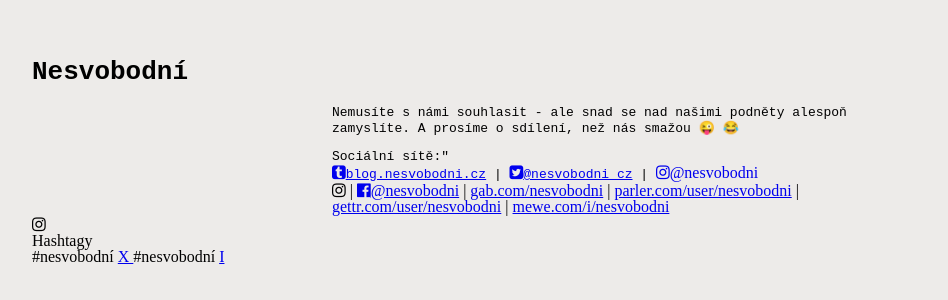
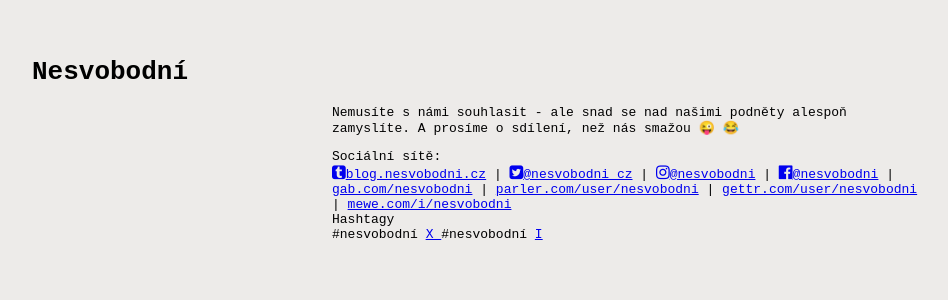
Before and after one commit to nesvobodni/nesvobodni.github.io, a website with bundled scripts: page index.html in a window 1280 px wide. Shown: the whole page, without its empty margins (8-956 px from the left). Built offline with nearby package versions, Linux system fonts and the light colour scheme.

Commit message:
Update index.html

```diff
--- a/index.html
+++ b/index.html
@@ -102,11 +102,11 @@ fast-design-system-provider {
     <div class="content"><p>Nemusíte s námi souhlasit - ale snad se nad našimi podněty alespoň zamyslíte. A prosíme o sdílení, než nás smažou 😜 😂</p>    </div>
 
 
-    <div class="content">Sociální sítě:"</div>
+    <div class="content">Sociální sítě:</div>
     <div class="content">
             <a href="https://blog.nesvobodni.cz/random" target="_blank"><i class="fa fa-tumblr-square"></i>blog.nesvobodni.cz</a> |
             <a href="https://twitter.com/nesvobodni_cz" target="_blank"><i class="fa fa-twitter-square"></i>@nesvobodni_cz</a> |
-            <a href="https://instagr.am/nesvobodni" target="_blank"><i class="fa fa-instagram">@nesvobodni</a> |
+            <a href="https://instagr.am/nesvobodni" target="_blank"><i class="fa fa-instagram"></i>@nesvobodni</a> |
             <a href="https://fb.com/nesvobodni" target="_blank"><i class="fa fa-facebook-official"></i>@nesvobodni</a> |
             <a href="https://gab.com/nesvobodni" target="_blank">gab.com/nesvobodni</a> |
             <a href="https://parler.com/user/nesvobodni" target="_blank">parler.com/user/nesvobodni</a> |
```
